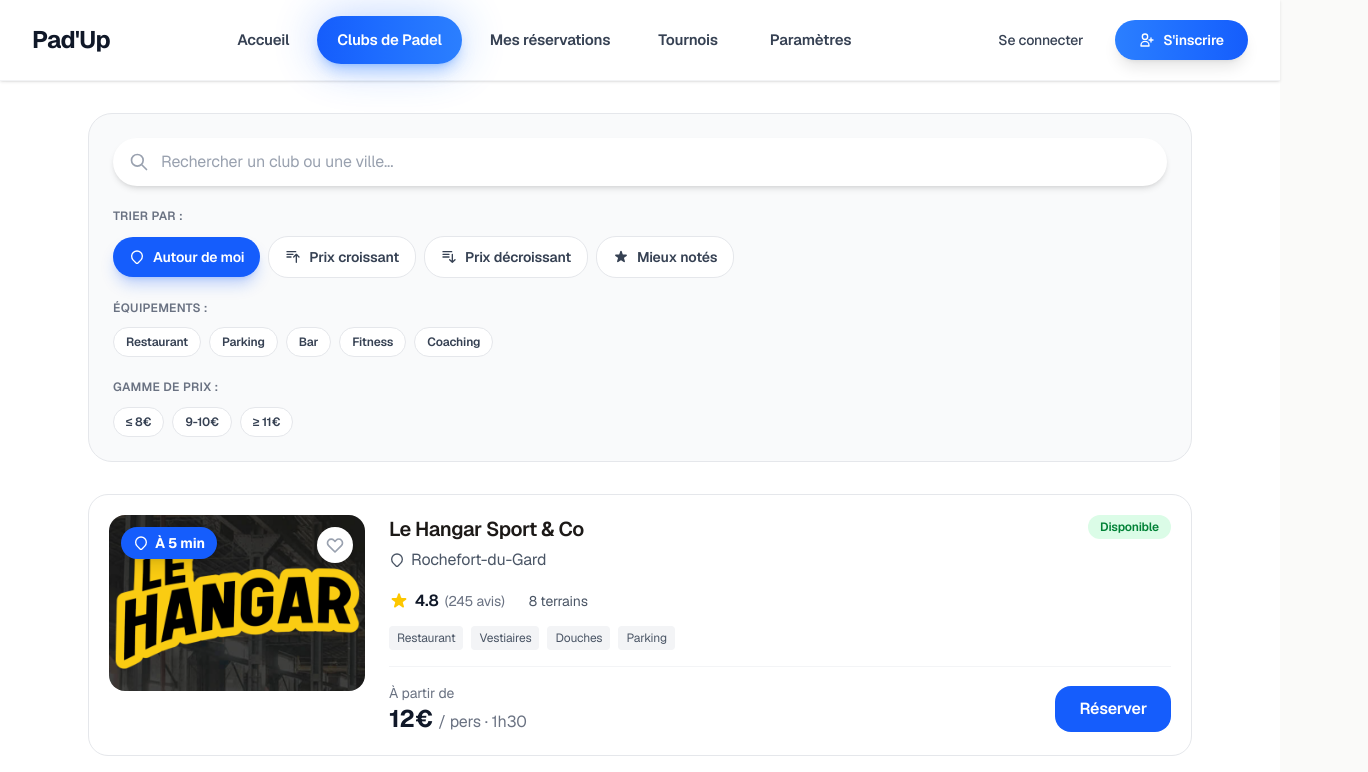
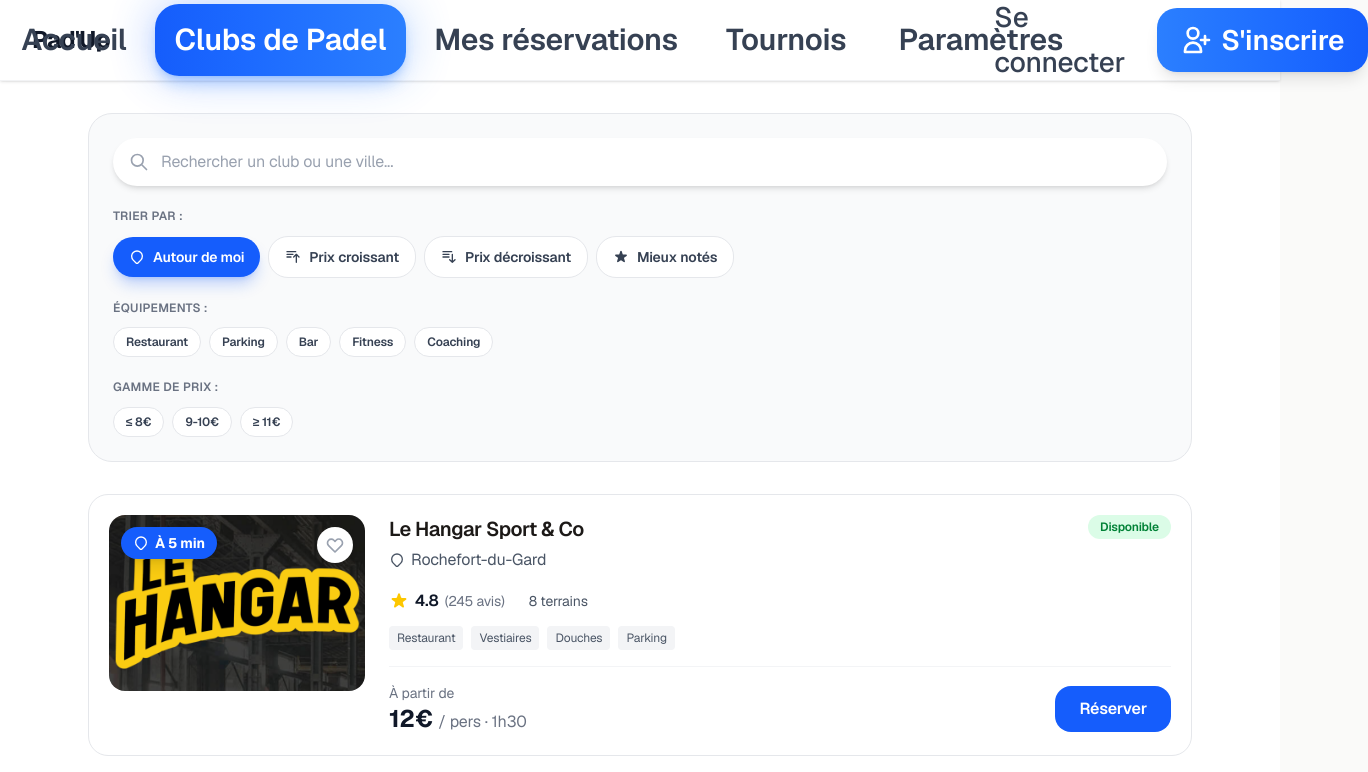
Before and after one commit to mathisenault-pixel/padup, a Next.js app: page /player/clubs in a window 1280 px wide. Shown: the top 772 px of the page, 1368 px wide, since content can reach past the window. Built offline with nearby package versions, Linux system fonts and the light colour scheme.

Commit message:
feat: increase font size x2 for navigation tabs and auth buttons

```diff
--- a/app/player/(authenticated)/components/PlayerNav.tsx
+++ b/app/player/(authenticated)/components/PlayerNav.tsx
@@ -74,7 +74,7 @@ export default function PlayerNav() {
           <Link
             key={item.href}
             href={item.href}
-            className={`group relative inline-flex items-center px-5 py-3 text-[15px] font-semibold rounded-2xl transition-all duration-300 whitespace-nowrap ${
+            className={`group relative inline-flex items-center px-5 py-3 text-[30px] font-semibold rounded-2xl transition-all duration-300 whitespace-nowrap ${
               isActive(item.href)
                 ? 'text-white bg-gradient-to-r from-blue-600 to-blue-500 shadow-lg shadow-blue-500/30'
                 : 'text-gray-700 hover:text-gray-900 hover:bg-gray-100'
@@ -94,7 +94,7 @@ export default function PlayerNav() {
           <Link
             key={item.href}
             href={item.href}
-            className={`group relative inline-flex items-center px-5 py-3 text-[15px] font-semibold rounded-2xl transition-all duration-300 whitespace-nowrap ${
+            className={`group relative inline-flex items-center px-5 py-3 text-[30px] font-semibold rounded-2xl transition-all duration-300 whitespace-nowrap ${
               isActive(item.href)
                 ? 'text-white bg-gradient-to-r from-blue-600 to-blue-500 shadow-lg shadow-blue-500/30'
                 : 'text-gray-700 hover:text-gray-900 hover:bg-gray-100'
--- a/app/player/(authenticated)/layout.tsx
+++ b/app/player/(authenticated)/layout.tsx
@@ -28,16 +28,16 @@ export default async function PlayerAuthLayout({
             <div className="flex items-center gap-3">
               <Link
                 href="/login"
-                className="px-5 py-2.5 text-sm font-medium text-gray-700 hover:text-gray-900 hover:bg-gray-100 rounded-xl transition-all duration-200"
+                className="px-5 py-2.5 text-[28px] font-medium text-gray-700 hover:text-gray-900 hover:bg-gray-100 rounded-xl transition-all duration-200"
               >
                 Se connecter
               </Link>
               <Link
                 href="/login"
-                className="group relative px-6 py-2.5 bg-gradient-to-r from-blue-500 to-blue-600 hover:from-blue-600 hover:to-blue-700 text-white text-sm font-semibold rounded-xl transition-all duration-300 shadow-lg hover:shadow-xl hover:scale-105"
+                className="group relative px-6 py-2.5 bg-gradient-to-r from-blue-500 to-blue-600 hover:from-blue-600 hover:to-blue-700 text-white text-[28px] font-semibold rounded-xl transition-all duration-300 shadow-lg hover:shadow-xl hover:scale-105"
               >
                 <span className="flex items-center gap-2">
-                  <svg className="w-4 h-4" fill="none" stroke="currentColor" viewBox="0 0 24 24">
+                  <svg className="w-8 h-8" fill="none" stroke="currentColor" viewBox="0 0 24 24">
                     <path strokeLinecap="round" strokeLinejoin="round" strokeWidth={2} d="M18 9v3m0 0v3m0-3h3m-3 0h-3m-2-5a4 4 0 11-8 0 4 4 0 018 0zM3 20a6 6 0 0112 0v1H3v-1z" />
                   </svg>
                   S&apos;inscrire
```
